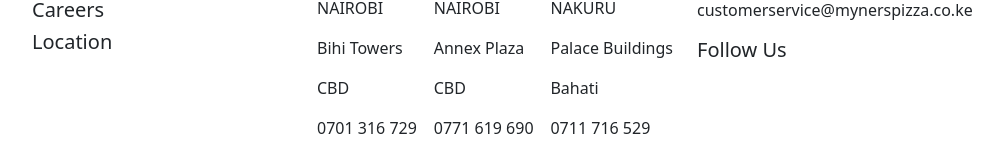
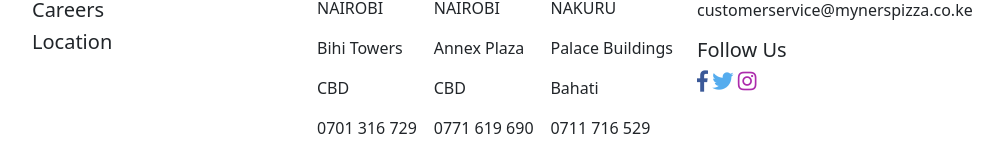
Before and after one commit to Robert-Moringa/Myner_Pizza, a plain HTML site: page index.html in a window 1280 px wide. Shown: the part 407-567 px from the top of the page, without its empty margins (145-1148 px from the left). Drawn offline with nearby package versions, Linux system fonts and the light colour scheme; a web font is replaced by a local one.

Commit message:
added social media icons

```diff
--- a/index.html
+++ b/index.html
@@ -85,7 +85,22 @@
                 </div>
                 <div class="follow">
                     <h5>Follow Us</h5>
+                    <div class="social">
+                        <!-- Facebook -->
+                        <a style="color: #3b5998;" href="#!" role="button"
+                        ><i class="fab fa-facebook-f fa-lg"></i
+                        ></a>
 
+                        <!-- Twitter -->
+                        <a style="color: #55acee;" href="#!" role="button"
+                        ><i class="fab fa-twitter fa-lg"></i
+                        ></a>
+
+                        <!-- Instagram -->
+                        <a style="color: #ac2bac;" href="#!" role="button"
+                        ><i class="fab fa-instagram fa-lg"></i
+                        ></a>
+                    </div>
                 </div>
             </div>
             <div class="col-md-1"></div>
```
